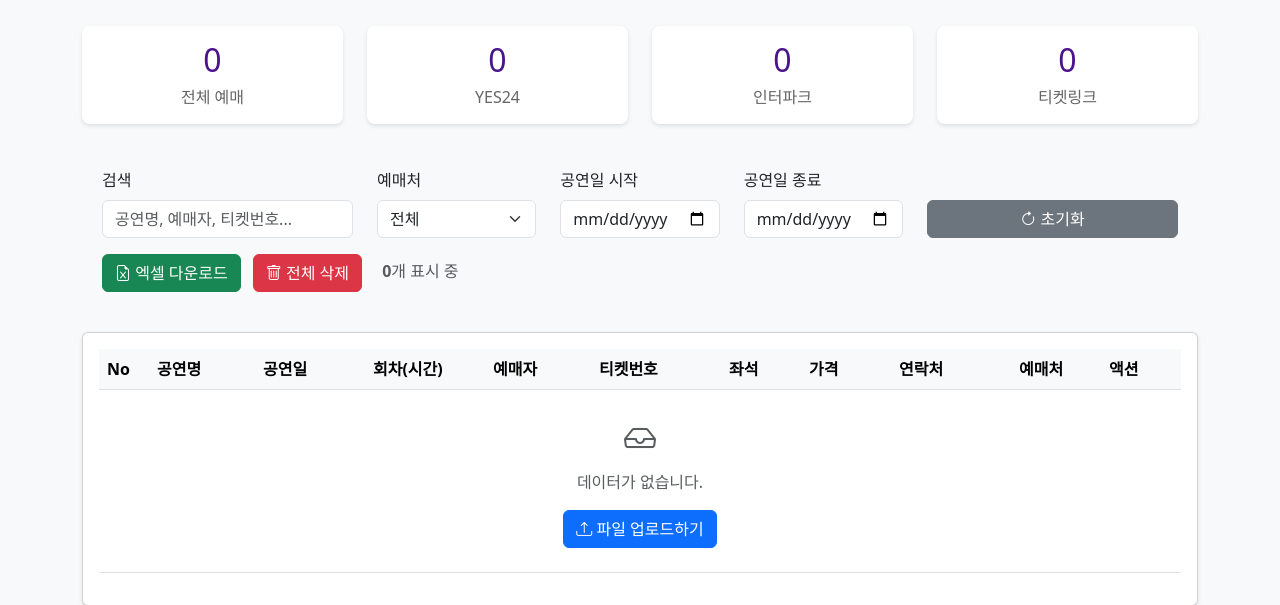
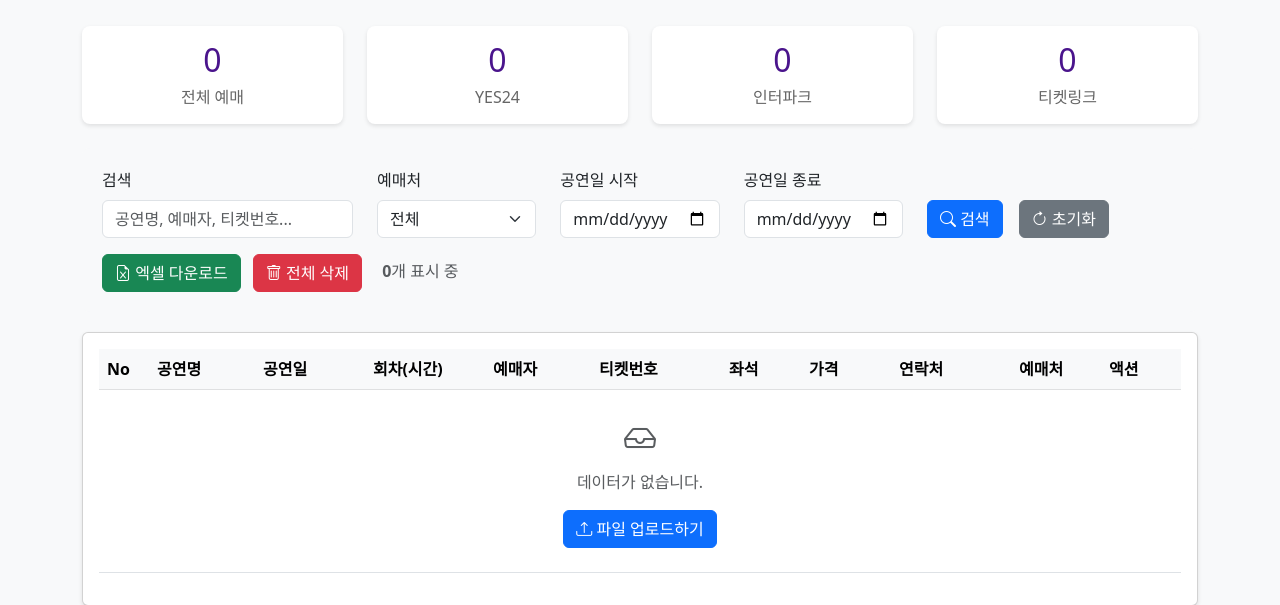
Before and after one commit to Jsun-cre8bara/ticekt-manager, a Flask app: page /reservations in a window 1280 px wide. Shown: the part 184-789 px from the top of the page. Run offline with Flask 3, Linux system fonts and the light colour scheme; data that the repository does not hold is empty.

Commit message:
Update reservations.html

```diff
--- a/templates/reservations.html
+++ b/templates/reservations.html
@@ -101,7 +101,10 @@
         </div>
        <div class="col-md-3">
     <label class="form-label">&nbsp;</label>
-            <div class="d-grid gap-2">
+    <div class="d-grid gap-2 d-md-flex">
+        <button class="btn btn-primary me-2" onclick="applyFilters()">
+            <i class="bi bi-search"></i> 검색
+        </button>
         <button class="btn btn-secondary" onclick="resetFilters()">
             <i class="bi bi-arrow-clockwise"></i> 초기화
         </button>
```
Lines whose indentation alone changed are shown as unchanged.
